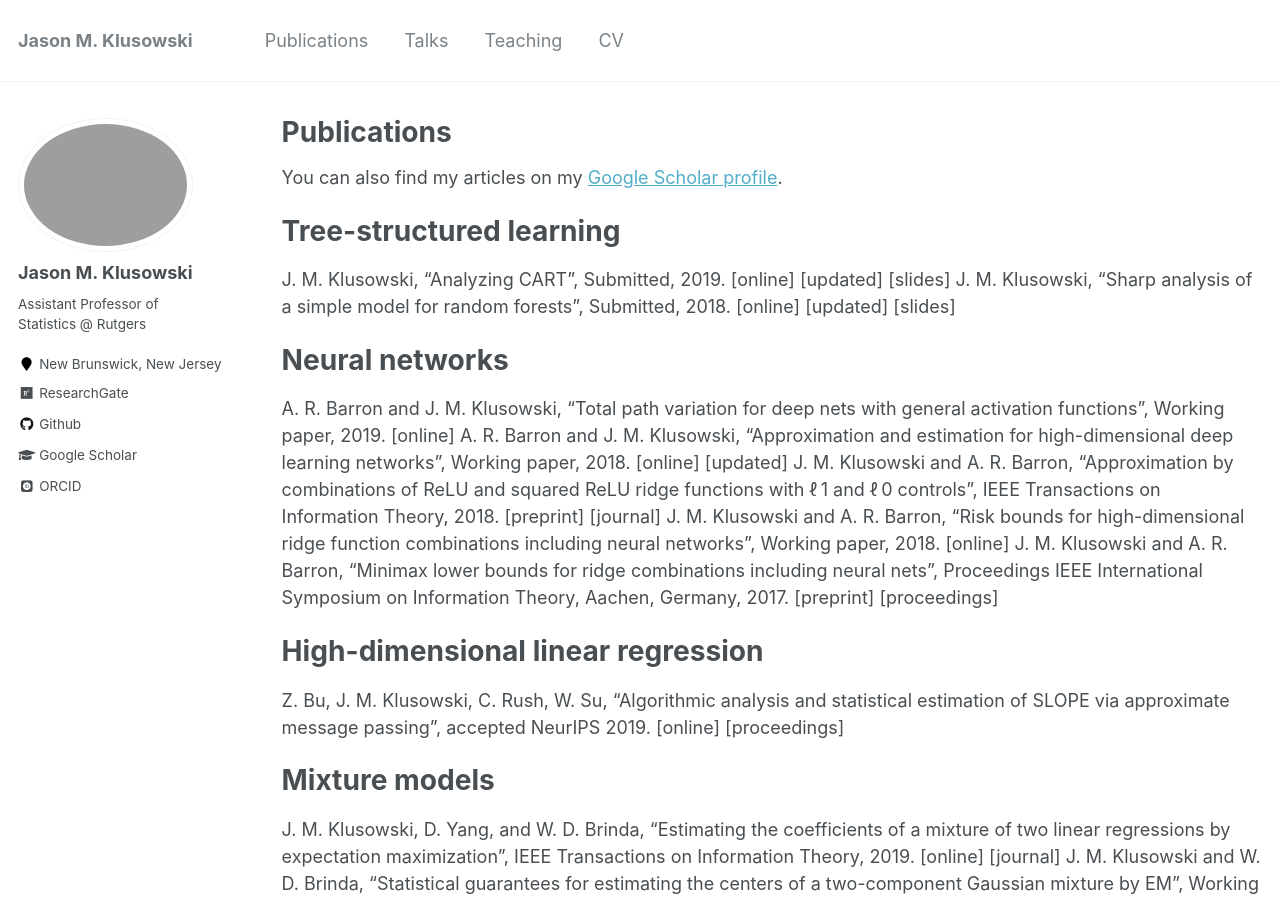
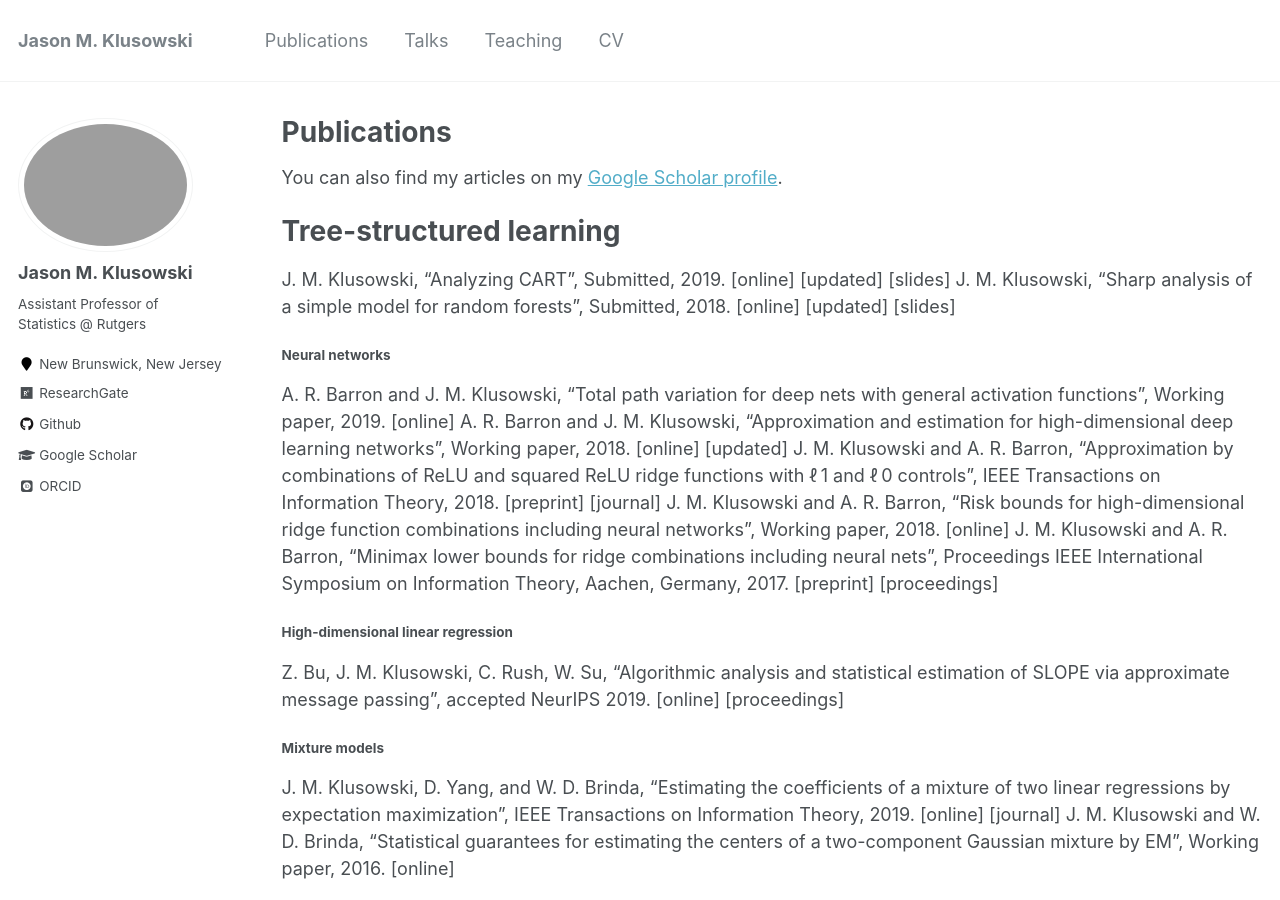
Before and after one commit to jasonklusowski/jasonklusowski.github.io, a Jekyll site: the page built from _pages/publications.md, in a window 1280 px wide and 900 px high. Built offline with Jekyll 4.4.1, drawn with Linux system fonts in a browser that asks for light colours; some web fonts are replaced.

```diff
--- a/_pages/publications.md
+++ b/_pages/publications.md
@@ -13,8 +13,7 @@ Tree-structured learning
 J. M. Klusowski, "Analyzing CART", Submitted, 2019. [online] [updated] [slides]
 J. M. Klusowski, "Sharp analysis of a simple model for random forests", Submitted, 2018. [online] [updated] [slides]
 
-Neural networks
-=
+###### Neural networks
 
 A. R. Barron and J. M. Klusowski, "Total path variation for deep nets with general activation functions", Working paper, 2019. [online]
 A. R. Barron and J. M. Klusowski, "Approximation and estimation for high-dimensional deep learning networks", Working paper, 2018. [online] [updated]
@@ -22,31 +21,26 @@ J. M. Klusowski and A. R. Barron, "Approximation by combinations of ReLU and squ
 J. M. Klusowski and A. R. Barron, "Risk bounds for high-dimensional ridge function combinations including neural networks", Working paper, 2018. [online]
 J. M. Klusowski and A. R. Barron, "Minimax lower bounds for ridge combinations including neural nets", Proceedings IEEE International Symposium on Information Theory, Aachen, Germany, 2017. [preprint] [proceedings]
 
-High-dimensional linear regression
-=
+###### High-dimensional linear regression
 
 Z. Bu, J. M. Klusowski, C. Rush, W. Su, "Algorithmic analysis and statistical estimation of SLOPE via approximate message passing", accepted NeurIPS 2019. [online] [proceedings]
 
-Mixture models
-=
+###### Mixture models
 
 J. M. Klusowski, D. Yang, and W. D. Brinda, "Estimating the coefficients of a mixture of two linear regressions by expectation maximization", IEEE Transactions on Information Theory, 2019. [online] [journal]
 J. M. Klusowski and W. D. Brinda, "Statistical guarantees for estimating the centers of a two-component Gaussian mixture by EM", Working paper, 2016. [online]
 
-Network analysis
-=
+###### Network analysis
 
 J. M. Klusowski and Y. Wu, "Counting motifs with graph sampling", Conference on Learning Theory (COLT), 2018. [preprint] [proceedings] [poster]
 J. M. Klusowski and Y. Wu, "Estimating the number of connected components in a graph via subgraph sampling", to appear Bernoulli, 2019. [online]
 
-Shaped constrained estimation
-=
+###### Shaped constrained estimation
 
 V. E. Brunel, J. M. Klusowski, and D. Yang, "Estimation of convex supports from noisy measurements", Submitted, 2018. [online]
 V. E. Brunel, J. M. Klusowski, and D. Yang, "Estimation of a convex density support using contaminated data", Working paper, 2018. [online]
 
-Miscellaneous
-=
+###### Miscellaneous
 
 W. D. Brinda, J. M. Klusowski, and D. Yang, "Hölder's identity", Statistics and Probability Letters, 2019. [journal]
 W. D. Brinda, J. M. Klusowski, and A. R. Barron, "Expected redundancy of mixtures from unconstrained families", Working paper, 2018. [online]
```
